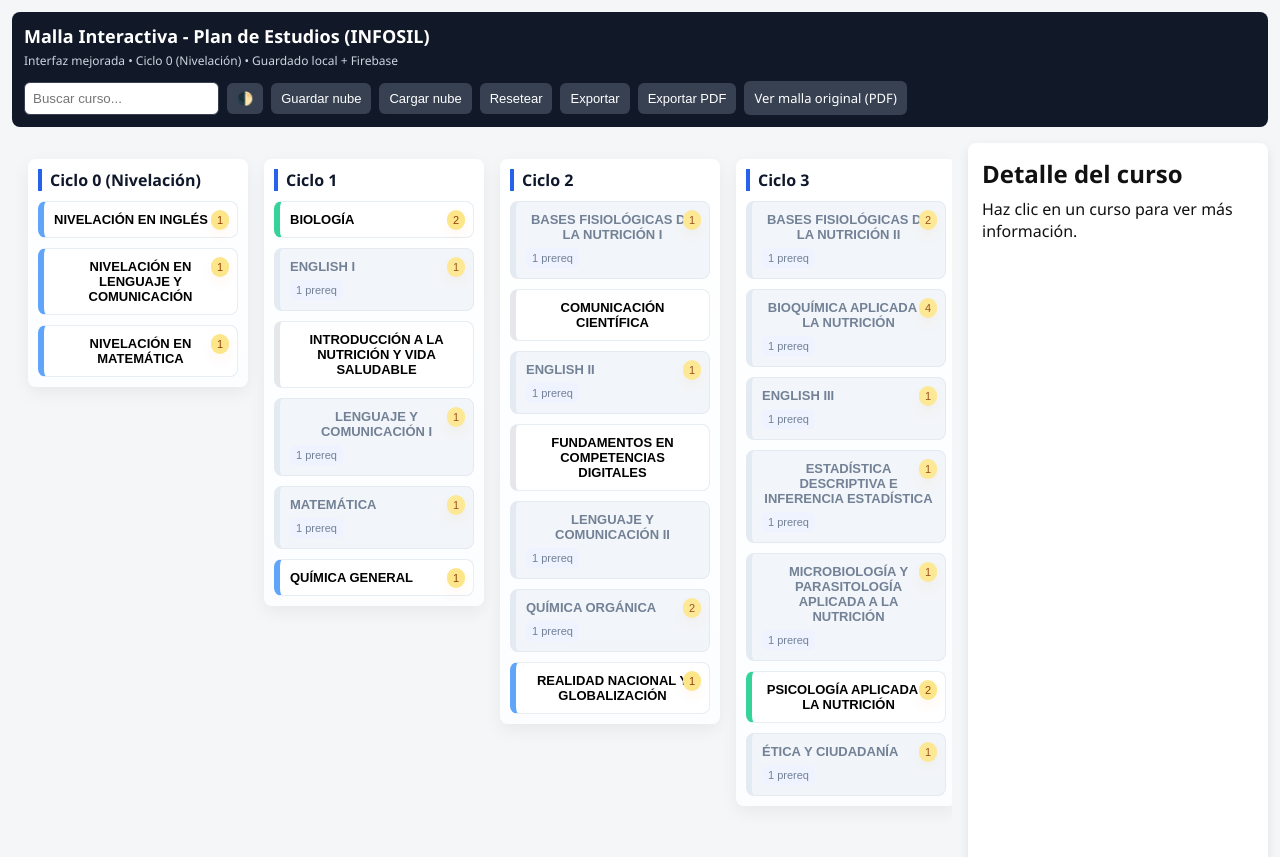
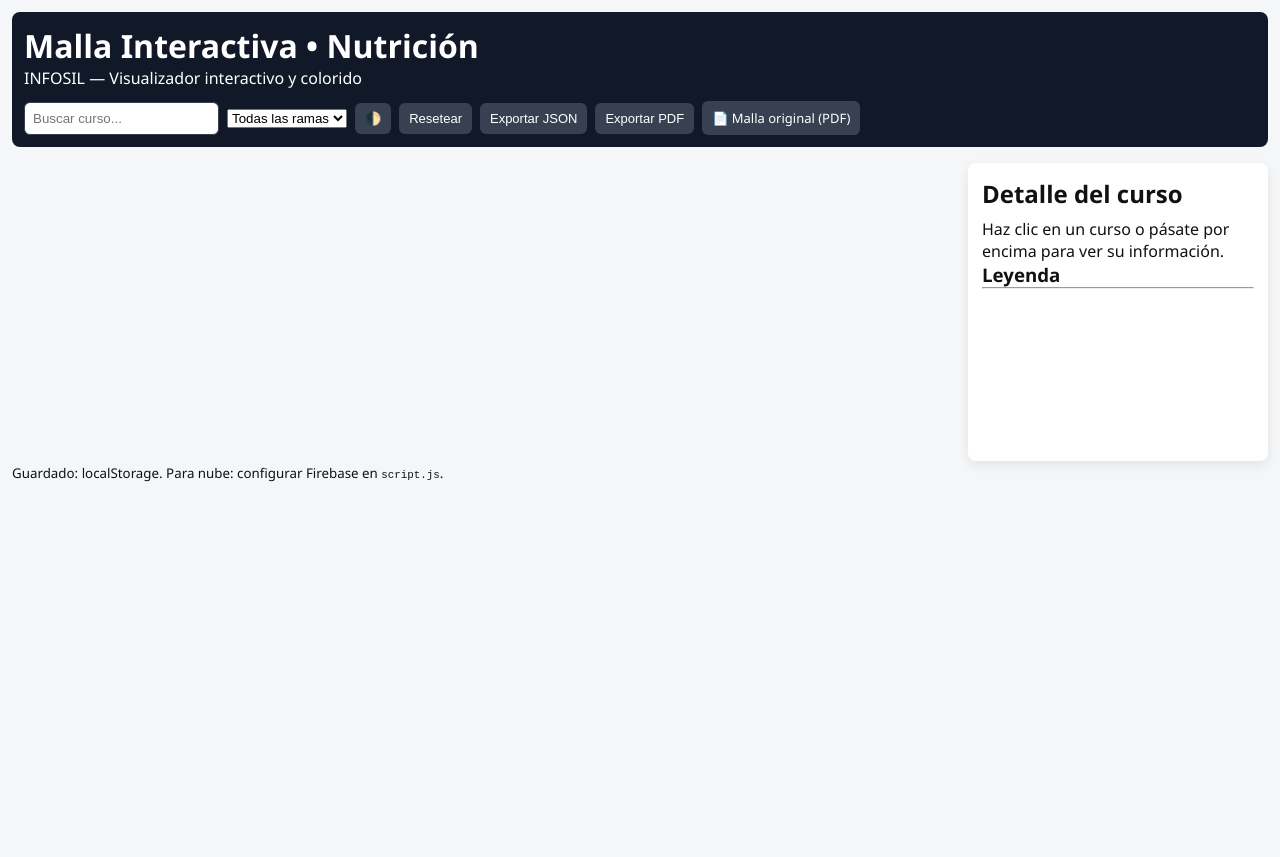
Before and after one commit to educhin321/Malla-interactiva-Nutrici-n, a plain HTML site: page index.html in a window 1280 px wide. Shown: the top 857 px of the page. After the commit the page ends 800 px from the top, so only its background shows below. Drawn offline with nearby package versions, Linux system fonts and the light colour scheme.

Commit message:
index.html

```diff
--- a/index.html
+++ b/index.html
@@ -3,54 +3,60 @@
 <head>
   <meta charset="utf-8" />
   <meta name="viewport" content="width=device-width,initial-scale=1" />
-  <title>Malla Interactiva - INFOSIL (mejorada)</title>
+  <title>Malla Interactiva - INFOSIL (Decorada)</title>
 
-  <!-- styles -->
   <link rel="stylesheet" href="styles.css" />
 
-  <!-- jsPDF CDN para exportar PDF -->
+  <!-- jsPDF para exportar PDF -->
   <script src="https://cdnjs.cloudflare.com/ajax/libs/jspdf/2.5.1/jspdf.umd.min.js"></script>
 
-  <!-- Firebase (opcional): SDKs (se inicializa en script.js con tu config) -->
+  <!-- Firebase SDKs (opcional) -->
   <script src="https://www.gstatic.com/firebasejs/9.22.1/firebase-app-compat.js"></script>
   <script src="https://www.gstatic.com/firebasejs/9.22.1/firebase-firestore-compat.js"></script>
 </head>
 <body>
   <header class="topbar">
-    <div class="left">
-      <h1>Malla Interactiva - Plan de Estudios (INFOSIL)</h1>
-      <div class="meta">Interfaz mejorada • Ciclo 0 (Nivelación) • Guardado local + Firebase</div>
+    <div class="brand">
+      <h1>Malla Interactiva • Nutrición</h1>
+      <p class="subtitle">INFOSIL — Visualizador interactivo y colorido</p>
     </div>
 
     <div class="controls">
       <input id="searchInput" placeholder="Buscar curso..." aria-label="Buscar curso" />
+      <select id="filterBranch" title="Filtrar por rama">
+        <option value="">Todas las ramas</option>
+      </select>
       <button id="toggleTheme" title="Modo claro/oscuro">🌓</button>
-      <button id="saveCloudBtn" title="Guardar en la nube (Firebase)">Guardar nube</button>
-      <button id="loadCloudBtn" title="Cargar desde la nube (Firebase)">Cargar nube</button>
       <button id="resetBtn" title="Resetear estado">Resetear</button>
-      <button id="exportBtn" title="Exportar estado (JSON)">Exportar</button>
+      <button id="exportBtn" title="Exportar JSON">Exportar JSON</button>
       <button id="exportPdfBtn" title="Exportar PDF">Exportar PDF</button>
-      <a id="pdfLink" href="./INFOSIL.pdf" target="_blank" rel="noopener">Ver malla original (PDF)</a>
+      <a id="pdfLink" href="/mnt/data/INFOSIL.pdf" target="_blank" rel="noopener" title="Ver malla original (PDF)">
+        📄 Malla original (PDF)
+      </a>
     </div>
   </header>
 
   <main>
-    <section id="mallaWrapper">
-      <!-- SVG para líneas de prerrequisitos -->
-      <svg id="linesSvg" class="lines-svg" xmlns="http://www.w3.org/2000/svg"></svg>
-
+    <section id="mallaArea">
       <div id="topRow" class="row"></div>
       <div id="bottomRow" class="row"></div>
     </section>
 
     <aside id="detalle" class="detalle">
       <h2>Detalle del curso</h2>
-      <div id="detalleContenido">Haz clic en un curso para ver más información.</div>
+      <div id="detalleContenido">Haz clic en un curso o pásate por encima para ver su información.</div>
+
+      <div class="legend">
+        <h3>Leyenda</h3>
+        <div id="legendCycles"></div>
+        <hr/>
+        <div id="legendBranches"></div>
+      </div>
     </aside>
   </main>
 
   <footer>
-    <small>Guardado local (localStorage). Si deseas guardar en la nube: configura Firebase (ver instrucciones en la parte inferior).</small>
+    <small>Guardado: localStorage. Para nube: configurar Firebase en <code>script.js</code>.</small>
   </footer>
 
   <script src="script.js"></script>
```
